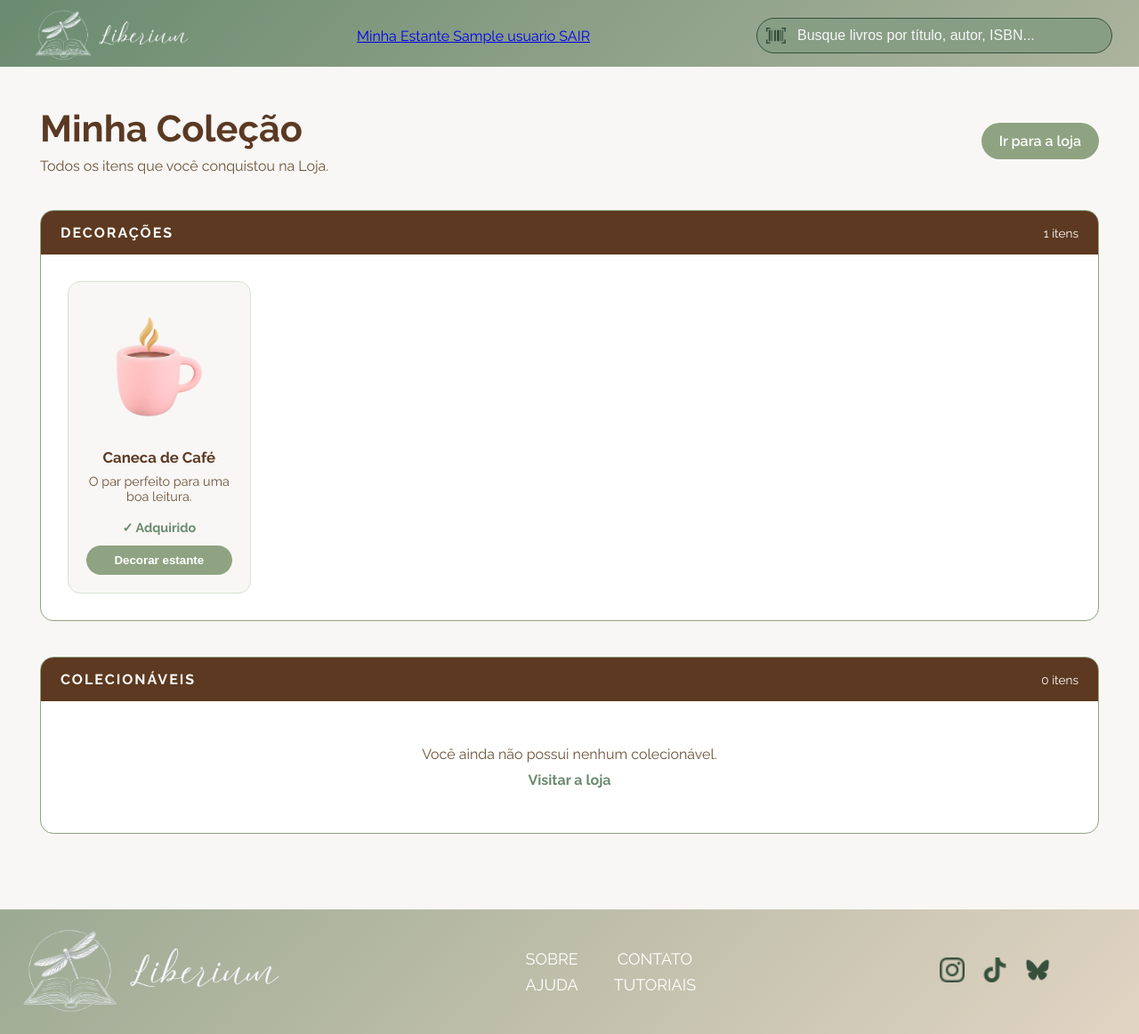
After one commit to Isa-fee/Liberium, a Flask app: page /loja/colecao in a window 1280 px wide. The commit adds this page. Shown: the whole page at 89% size. Run offline with Flask 3, Linux system fonts and the light colour scheme; a user stored in the database is signed in; tables that the repository leaves empty hold one stand-in row (values such as "Sample post").

Commit message:
ajustes na loja de decorações e integração com as libélulas

```diff
--- a/controllers/loja_controller.py
+++ b/controllers/loja_controller.py
@@ -1,7 +1,7 @@
-from flask import Blueprint, render_template
-from flask_login import login_required
-from models import ItemColecionavel
-
+from flask import Blueprint, render_template, redirect, url_for, flash
+from flask_login import login_required, current_user
+from models import ItemColecionavel, UsuarioColecionavel
+from extensions import db
 
 loja_bp = Blueprint(
     "loja_bp",
@@ -26,8 +26,98 @@ def loja():
         if item.tipo == "boneco"
     ]
 
+    compras = UsuarioColecionavel.query.filter_by(
+        usuario_id=current_user.id
+    ).all()
+
+    ids_comprados = {
+        compra.item_id
+        for compra in compras
+    }
+
     return render_template(
         "loja.html",
         decoracoes=decoracoes,
+        bonecos=bonecos,
+        ids_comprados=ids_comprados
+    )
+
+@loja_bp.route("/comprar/<int:item_id>", methods=["POST"])
+@login_required
+def comprar(item_id):
+
+    item = ItemColecionavel.query.get_or_404(item_id)
+
+    ja_possui = UsuarioColecionavel.query.filter_by(
+        usuario_id=current_user.id,
+        item_id=item.id
+    ).first()
+
+    if ja_possui:
+
+        flash(
+            "Você já possui este item!",
+            "warning"
+        )
+
+        return redirect(
+            url_for("loja_bp.loja")
+        )
+
+    if current_user.libelulas < item.preco:
+
+        flash(
+            "Você não possui Mini Libélulas suficientes.",
+            "danger"
+        )
+
+        return redirect(
+            url_for("loja_bp.loja")
+        )
+
+    current_user.libelulas -= item.preco
+
+    compra = UsuarioColecionavel(
+        usuario_id=current_user.id,
+        item_id=item.id
+    )
+
+    db.session.add(compra)
+
+    db.session.commit()
+
+    flash(
+        f"{item.nome} adquirido com sucesso!",
+        "success"
+    )
+
+    return redirect(
+        url_for("loja_bp.loja")
+    )
+
+
+@loja_bp.route("/colecao")
+@login_required
+def colecao():
+
+    compras = UsuarioColecionavel.query.filter_by(
+        usuario_id=current_user.id
+    ).all()
+
+    decoracoes = [
+        compra.item
+        for compra in compras
+        if compra.item.tipo == "decoracao"
+    ]
+
+    bonecos = [
+        compra.item
+        for compra in compras
+        if compra.item.tipo == "boneco"
+    ]
+
+    return render_template(
+        "colecao.html",
+        decoracoes=decoracoes,
         bonecos=bonecos
     )
--- /dev/null
+++ b/static/css/colecao/style.css
@@ -0,0 +1,289 @@
+/* ================================
+   PÁGINA
+================================ */
+
+.pagina-colecao {
+    min-height: 100vh;
+
+    padding: 45px;
+
+    background: #f8f7f5;
+}
+
+
+/* ================================
+   CABEÇALHO
+================================ */
+
+.cabecalho-colecao {
+    max-width: 1200px;
+
+    margin: 0 auto 40px;
+
+    display: flex;
+
+    justify-content: space-between;
+
+    align-items: center;
+}
+
+.cabecalho-colecao h1 {
+    margin: 0 0 8px;
+
+    color: #5b3923;
+
+    font-size: 2.6rem;
+}
+
+.cabecalho-colecao p {
+    margin: 0;
+
+    color: #6c5338;
+}
+
+
+/* ================================
+   BOTÃO LOJA
+================================ */
+
+.btn-loja {
+    padding: 11px 20px;
+
+    background: #8fa382;
+
+    color: white;
+
+    text-decoration: none;
+
+    border-radius: 25px;
+
+    font-weight: 600;
+
+    transition: .2s;
+}
+
+.btn-loja:hover {
+    background: #6f8564;
+
+    transform: translateY(-2px);
+}
+
+
+/* ================================
+   SEÇÃO
+================================ */
+
+.secao-colecao {
+    max-width: 1200px;
+
+    margin: 0 auto 40px;
+
+    background: white;
+
+    border: 1px solid #8fa382;
+
+    border-radius: 15px;
+
+    overflow: hidden;
+}
+
+
+/* ================================
+   TÍTULO DA SEÇÃO
+================================ */
+
+.titulo-secao {
+    display: flex;
+
+    justify-content: space-between;
+
+    align-items: center;
+
+    padding: 15px 22px;
+
+    background: #5c3920;
+
+    color: white;
+}
+
+.titulo-secao h2 {
+    margin: 0;
+
+    font-size: 1rem;
+
+    letter-spacing: 2px;
+
+    text-transform: uppercase;
+}
+
+.titulo-secao span {
+    font-size: .85rem;
+}
+
+
+/* ================================
+   GRID
+================================ */
+
+.grid-colecao {
+    display: grid;
+
+    grid-template-columns:
+        repeat(auto-fill, minmax(190px, 1fr));
+
+    gap: 25px;
+
+    padding: 30px;
+}
+
+
+/* ================================
+   CARD
+================================ */
+
+.item-colecao {
+    display: flex;
+
+    flex-direction: column;
+
+    align-items: center;
+
+    padding: 20px;
+
+    background: #f8f7f5;
+
+    border: 1px solid #d7e2cf;
+
+    border-radius: 14px;
+
+    text-align: center;
+
+    transition: .25s;
+}
+
+.item-colecao:hover {
+    transform: translateY(-5px);
+
+    box-shadow:
+        0 10px 25px rgba(0, 0, 0, .1);
+
+    border-color: #8fa382;
+}
+
+
+/* ================================
+   IMAGEM
+================================ */
+
+.imagem-item {
+    width: 150px;
+    height: 150px;
+
+    display: flex;
+
+    align-items: center;
+    justify-content: center;
+
+    margin-bottom: 12px;
+}
+
+.imagem-item img {
+    width: 100%;
+    height: 100%;
+
+    object-fit: contain;
+}
+
+
+/* ================================
+   TEXTO
+================================ */
+
+.item-colecao h3 {
+    margin: 5px 0 8px;
+
+    color: #5b3923;
+
+    font-size: 1.05rem;
+}
+
+.item-colecao p {
+    min-height: 40px;
+
+    margin: 0 0 12px;
+
+    color: #6c5338;
+
+    font-size: .9rem;
+}
+
+
+/* ================================
+   STATUS
+================================ */
+
+.status-adquirido {
+    margin-bottom: 12px;
+
+    color: #6a8b6f;
+
+    font-size: .9rem;
+
+    font-weight: bold;
+}
+
+
+/* ================================
+   DECORAR
+================================ */
+
+.btn-decorar {
+    width: 100%;
+
+    padding: 9px 14px;
+
+    border: none;
+
+    border-radius: 25px;
+
+    background: #8fa382;
+
+    color: white;
+
+    font-weight: 600;
+
+    cursor: pointer;
+
+    transition: .2s;
+}
+
+.btn-decorar:hover {
+    background: #6f8564;
+
+    transform: scale(1.02);
+}
+
+
+/* ================================
+   COLEÇÃO VAZIA
+================================ */
+
+.colecao-vazia {
+    padding: 50px;
+
+    text-align: center;
+
+    color: #6c5338;
+}
+
+.colecao-vazia a {
+    display: inline-block;
+
+    margin-top: 10px;
+
+    color: #6a8b6f;
+
+    font-weight: bold;
+
+    text-decoration: none;
+}
--- a/templates/books/estante.html
+++ b/templates/books/estante.html
@@ -37,15 +37,15 @@
             <span class="titulo-menu">Coleção</span>
 
             <a href="{{ url_for('loja_bp.loja') }}">Loja de decorações</a>
-            <a href="#">Minha coleção</a>
+            <a href="{{ url_for('loja_bp.colecao') }}">Minha coleção</a>
 
             <hr>
 
             <div class="card-moedas">
 
-                🪲
+                <img src="{{ url_for('static', filename='img/gamificacao/Libelula.png') }}" alt="Mini Libélula" class="icone-libelula">
 
-                <strong>200</strong>
+                <strong>{{ current_user.libelulas }}</strong>
 
                 <span>Mini Libélulas</span>
 
--- /dev/null
+++ b/templates/colecao.html
@@ -0,0 +1,206 @@
+{% extends "base.html" %}
+
+{% block title %}Minha Coleção | Liberium{% endblock %}
+
+{% block styles %}
+<link
+    rel="stylesheet"
+    href="{{ url_for('static', filename='css/colecao/style.css') }}"
+>
+{% endblock %}
+
+{% block content %}
+
+<section class="pagina-colecao">
+
+    <div class="cabecalho-colecao">
+
+        <div>
+            <h1>Minha Coleção</h1>
+
+            <p>
+                Todos os itens que você conquistou na Loja.
+            </p>
+        </div>
+
+        <a
+            href="{{ url_for('loja_bp.loja') }}"
+            class="btn-loja"
+        >
+            Ir para a loja
+        </a>
+
+    </div>
+
+
+    <!-- ========================= -->
+    <!-- DECORAÇÕES -->
+    <!-- ========================= -->
+
+    <section class="secao-colecao">
+
+        <div class="titulo-secao">
+
+            <h2>Decorações</h2>
+
+            <span>
+                {{ decoracoes|length }} itens
+            </span>
+
+        </div>
+
+
+        {% if decoracoes %}
+
+            <div class="grid-colecao">
+
+                {% for item in decoracoes %}
+
+                    <div class="item-colecao">
+
+                        <div class="imagem-item">
+
+                            <img
+                                src="{{ url_for(
+                                    'static',
+                                    filename=item.imagem
+                                ) }}"
+                                alt="{{ item.nome }}"
+                            >
+
+                        </div>
+
+
+                        <h3>
+                            {{ item.nome }}
+                        </h3>
+
+
+                        <p>
+                            {{ item.descricao }}
+                        </p>
+
+
+                        <span class="status-adquirido">
+                            ✓ Adquirido
+                        </span>
+
+
+                        <button
+                            class="btn-decorar"
+                            type="button"
+                        >
+                            Decorar estante
+                        </button>
+
+                    </div>
+
+                {% endfor %}
+
+            </div>
+
+        {% else %}
+
+            <div class="colecao-vazia">
+
+                <p>
+                    Você ainda não possui nenhuma decoração.
+                </p>
+
+                <a href="{{ url_for('loja_bp.loja') }}">
+                    Visitar a loja
+                </a>
+
+            </div>
+
+        {% endif %}
+
+    </section>
+
+
+    <!-- ========================= -->
+    <!-- COLECIONÁVEIS -->
+    <!-- ========================= -->
+
+    <section class="secao-colecao">
+
+        <div class="titulo-secao">
+
+            <h2>Colecionáveis</h2>
+
+            <span>
+                {{ bonecos|length }} itens
+            </span>
+
+        </div>
+
+
+        {% if bonecos %}
+
+            <div class="grid-colecao">
+
+                {% for item in bonecos %}
+
+                    <div class="item-colecao">
+
+                        <div class="imagem-item">
+
+                            <img
+                                src="{{ url_for(
+                                    'static',
+                                    filename=item.imagem
+                                ) }}"
+                                alt="{{ item.nome }}"
+                            >
+
+                        </div>
+
+
+                        <h3>
+                            {{ item.nome }}
+                        </h3>
+
+
+                        <p>
+                            {{ item.descricao }}
+                        </p>
+
+
+                        <span class="status-adquirido">
+                            ✓ Adquirido
+                        </span>
+
+                        <button
+                            class="btn-decorar"
+                            type="button"
+                        >
+                            Decorar estante
+                        </button>
+
+                    </div>
+
+                {% endfor %}
+
+            </div>
+
+        {% else %}
+
+            <div class="colecao-vazia">
+
+                <p>
+                    Você ainda não possui nenhum colecionável.
+                </p>
+
+                <a href="{{ url_for('loja_bp.loja') }}">
+                    Visitar a loja
+                </a>
+
+            </div>
+
+        {% endif %}
+
+    </section>
+
+</section>
+
+{% endblock %}
```
Also changed, not shown: static/css/estante/style.css (+8 -1 lines), static/css/loja/style.css (+38 -14 lines), templates/loja.html (+57 -10 lines), data/livros.json.
